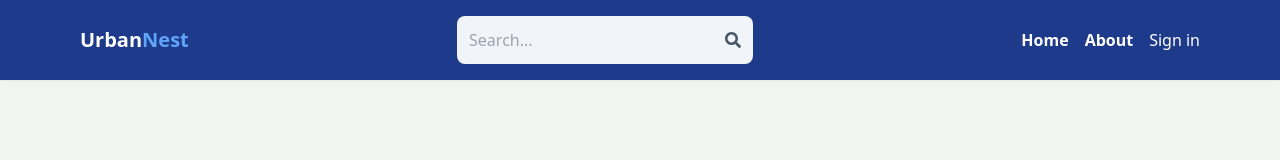
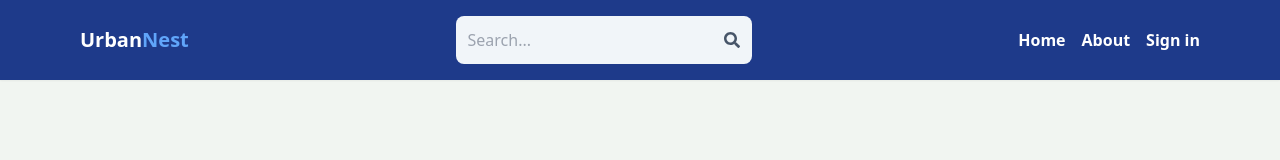
Before and after one commit to kalpesh-Singh-03/Urban-Nest, a React (Vite) app in the folder client/: page / in a window 1280 px wide. Shown: the top 160 px of the page. Built offline with nearby package versions, Linux system fonts and the light colour scheme; no server answers.

Commit message:
bold karna bhul gaya tha font lol

```diff
--- a/client/src/components/Header.jsx
+++ b/client/src/components/Header.jsx
@@ -62,7 +62,7 @@ export default function Header() {
                 src={currentUser.avatar}
                 alt='profile'
               />
-              ): (<li className="text-white hover:underline">Sign in</li>
+              ): (<li className="font-semibold text-white hover:underline">Sign in</li>
             )}
             </Link>
 
```
